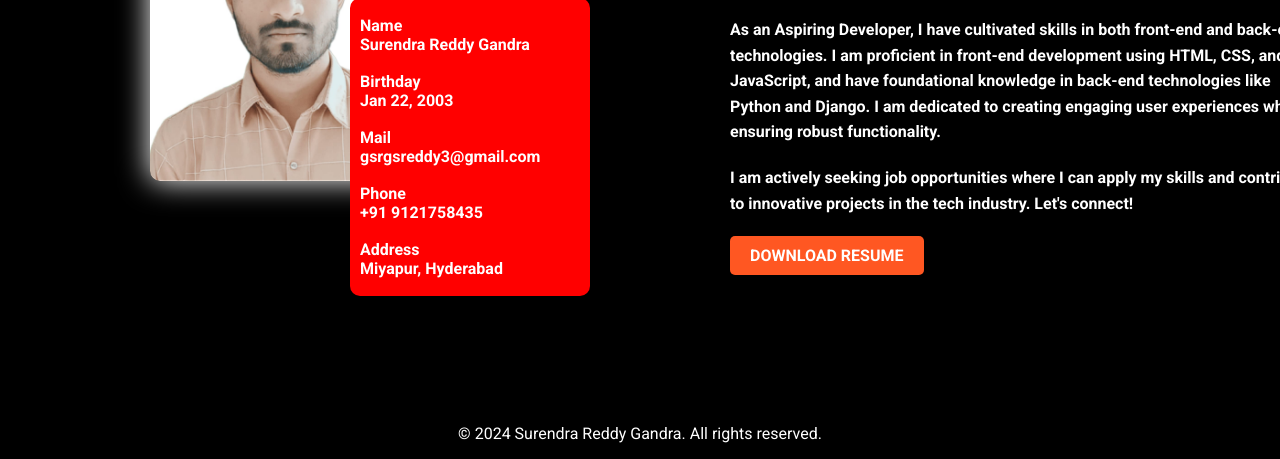
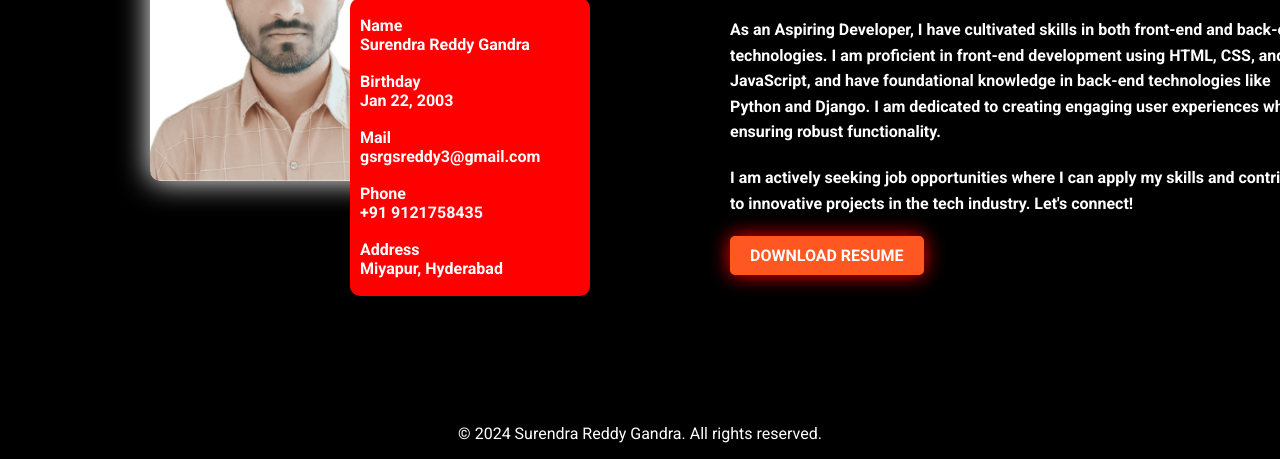
Before and after one commit to SurendraReddy3/Responsive-Personal-Portfolio, a plain HTML site: page about.html in a window 1280 px wide. Shown: the part 341-800 px from the top of the page. Drawn offline with Linux system fonts and the light colour scheme.

Commit message:
Update about.css

```diff
--- a/about.css
+++ b/about.css
@@ -191,6 +191,7 @@
         display: inline-block;
         transition: background-color 0.3s, transform 0.3s;
         font-weight: bold;
+        box-shadow: 0 0 20px red;
     }
 
     .about-me .download-cv:hover {
```
